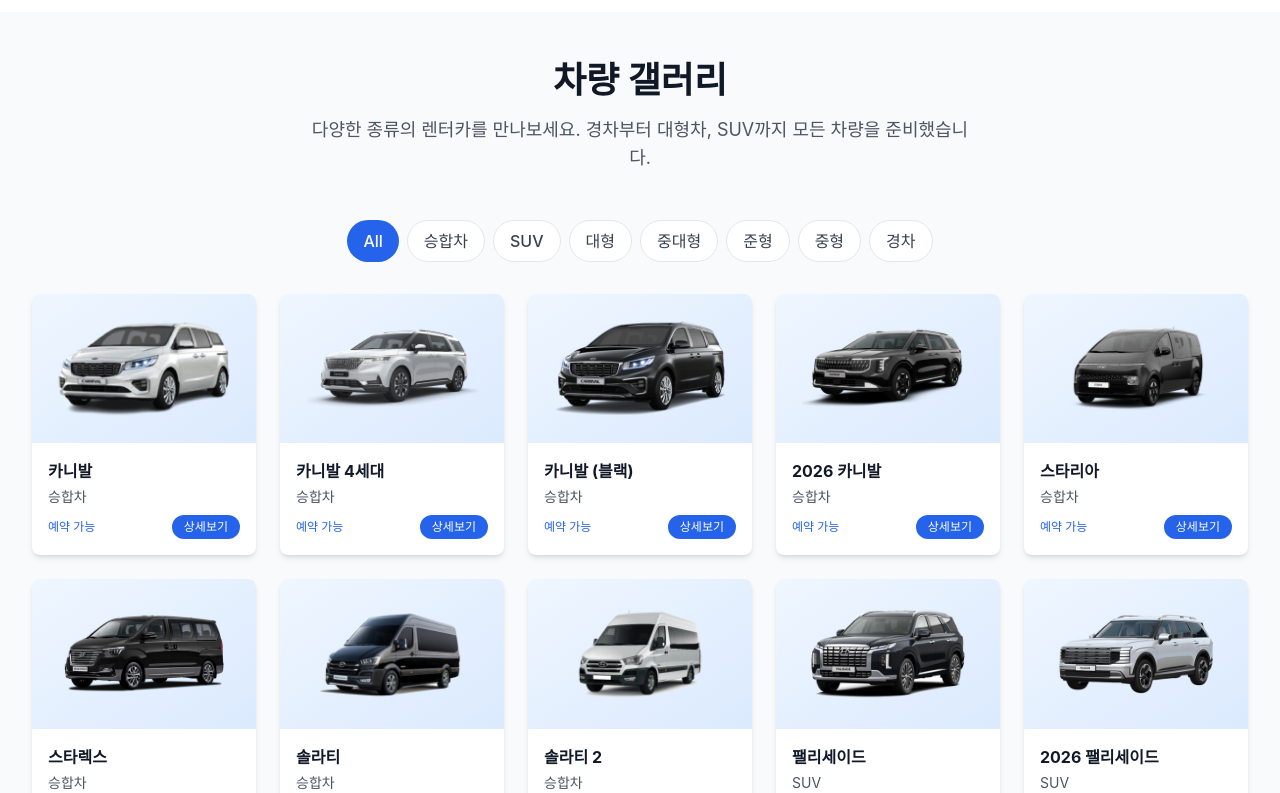
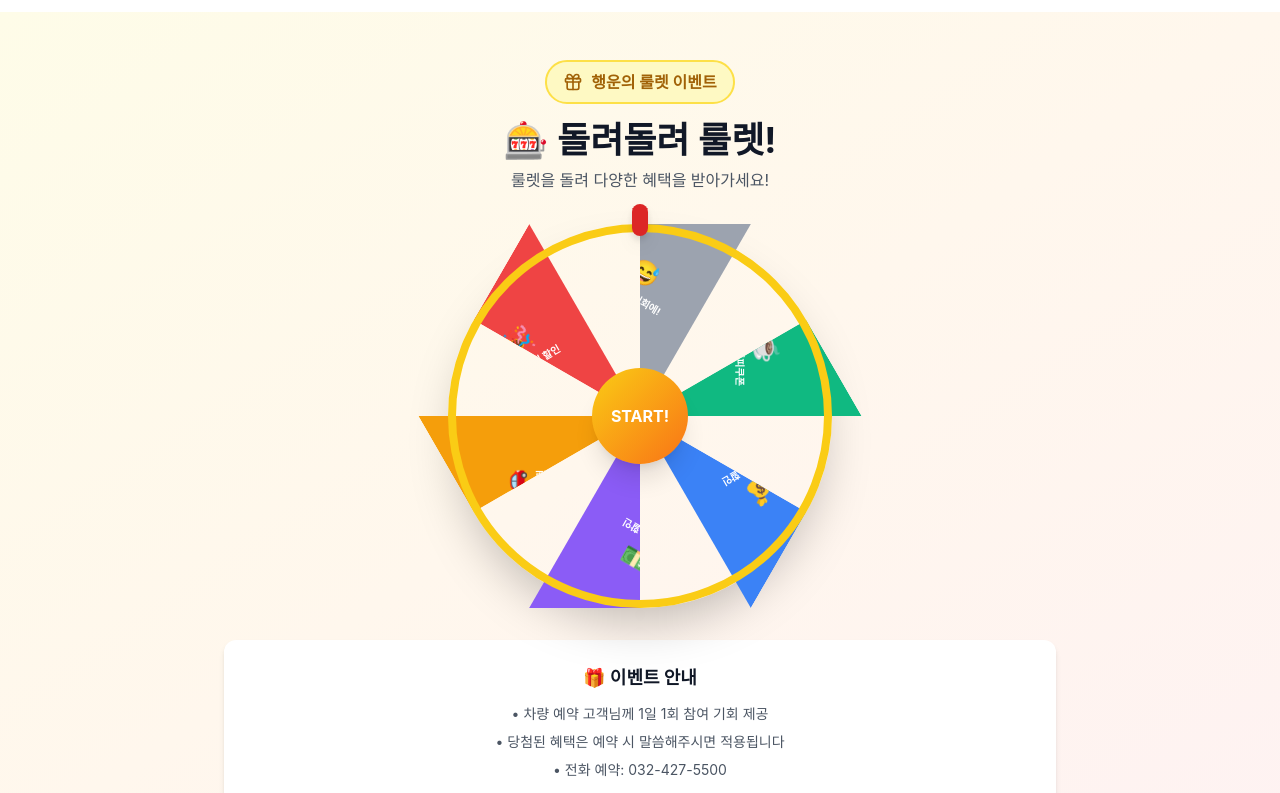
Before and after one commit to sky4564/code_home, a Next.js app: page / in a window 1280 px wide. Shown: the part 1440-2233 px from the top of the page. Built offline with nearby package versions, Linux system fonts and the light colour scheme.

Commit message:
🎰 행운의 룰렛 이벤트 추가: 커피쿠폰, 할인, 세차권 등 경품

```diff
--- a/src/app/page.tsx
+++ b/src/app/page.tsx
@@ -1,6 +1,7 @@
 import Header from '@/components/Header'
 import Hero from '@/components/Hero'
 import EventBanner from '@/components/EventBanner'
+import LuckyRoulette from '@/components/LuckyRoulette'
 import VehicleGallery from '@/components/VehicleGallery'
 import EventPromotion from '@/components/EventPromotion'
 import Features from '@/components/Features'
@@ -13,6 +14,7 @@
       <Header />
       <Hero />
       <EventBanner />
+      <LuckyRoulette />
       <VehicleGallery />
       <EventPromotion />
       {/* <Features /> */}
--- /dev/null
+++ b/src/components/LuckyRoulette.tsx
@@ -0,0 +1,221 @@
+'use client'
+
+import React, { useState } from 'react';
+import { Gift, X } from 'lucide-react';
+
+interface Prize {
+  id: number;
+  name: string;
+  color: string;
+  probability: number; // 0-100
+  emoji: string;
+}
+
+const LuckyRoulette: React.FC = () => {
+  const [isSpinning, setIsSpinning] = useState(false);
+  const [rotation, setRotation] = useState(0);
+  const [showResult, setShowResult] = useState(false);
+  const [wonPrize, setWonPrize] = useState<Prize | null>(null);
+
+  // 경품 목록 (확률 합계 = 100)
+  const prizes: Prize[] = [
+    { id: 1, name: '꽝! 다음 기회에!', color: '#9CA3AF', probability: 40, emoji: '😅' },
+    { id: 2, name: '스타벅스 커피쿠폰', color: '#10B981', probability: 25, emoji: '☕' },
+    { id: 3, name: '3,000원 할인', color: '#3B82F6', probability: 15, emoji: '💰' },
+    { id: 4, name: '5,000원 할인', color: '#8B5CF6', probability: 10, emoji: '💵' },
+    { id: 5, name: '세차권', color: '#F59E0B', probability: 7, emoji: '🚗' },
+    { id: 6, name: '10,000원 할인', color: '#EF4444', probability: 3, emoji: '🎉' },
+  ];
+
+  // 확률에 따라 당첨 결정
+  const selectPrize = (): Prize => {
+    const random = Math.random() * 100;
+    let cumulative = 0;
+
+    for (const prize of prizes) {
+      cumulative += prize.probability;
+      if (random <= cumulative) {
+        return prize;
+      }
+    }
+    return prizes[0]; // 기본값
+  };
+
+  const spinRoulette = () => {
+    if (isSpinning) return;
+
+    setIsSpinning(true);
+    setShowResult(false);
+
+    // 당첨 경품 선택
+    const prize = selectPrize();
+    setWonPrize(prize);
+
+    // 룰렛 돌리기 (최소 3바퀴 + 당첨 위치)
+    const prizeIndex = prizes.findIndex(p => p.id === prize.id);
+    const degreePerPrize = 360 / prizes.length;
+    const randomSpins = 3 + Math.floor(Math.random() * 3); // 3~5바퀴
+    const targetRotation = randomSpins * 360 + (prizeIndex * degreePerPrize) + (degreePerPrize / 2);
+
+    setRotation(prev => prev + targetRotation);
+
+    // 3초 후 결과 표시
+    setTimeout(() => {
+      setIsSpinning(false);
+      setShowResult(true);
+    }, 3000);
+  };
+
+  return (
+    <div className="relative py-12 bg-gradient-to-br from-yellow-50 via-orange-50 to-red-50">
+      <div className="px-4 mx-auto max-w-4xl sm:px-6 lg:px-8">
+
+        {/* Header */}
+        <div className="mb-8 text-center">
+          <div className="inline-flex gap-2 items-center px-4 py-2 mb-4 text-yellow-700 bg-yellow-100 rounded-full border-2 border-yellow-300">
+            <Gift className="w-5 h-5" />
+            <span className="font-bold">행운의 룰렛 이벤트</span>
+          </div>
+          <h2 className="mb-2 text-3xl font-bold text-gray-900 md:text-4xl">
+            🎰 돌려돌려 룰렛!
+          </h2>
+          <p className="text-gray-600">
+            룰렛을 돌려 다양한 혜택을 받아가세요!
+          </p>
+        </div>
+
+        {/* Roulette Wheel */}
+        <div className="relative mx-auto mb-8 w-80 h-80 sm:w-96 sm:h-96">
+
+          {/* 포인터 (위쪽 화살표) */}
+          <div className="absolute -top-4 left-1/2 z-20 w-0 h-0 border-8 border-transparent transform -translate-x-1/2 border-t-red-600 drop-shadow-lg">
+            <div className="absolute -top-3 left-1/2 w-4 h-8 bg-red-600 rounded-full transform -translate-x-1/2"></div>
+          </div>
+
+          {/* 룰렛 원판 */}
+          <div
+            className="relative w-full h-full rounded-full shadow-2xl"
+            style={{
+              transform: `rotate(${rotation}deg)`,
+              transition: isSpinning ? 'transform 3s cubic-bezier(0.17, 0.67, 0.12, 0.99)' : 'none',
+            }}
+          >
+            {/* 경품 섹션들 */}
+            {prizes.map((prize, index) => {
+              const degreePerPrize = 360 / prizes.length;
+              const startAngle = index * degreePerPrize;
+
+              return (
+                <div
+                  key={prize.id}
+                  className="absolute inset-0"
+                  style={{
+                    transform: `rotate(${startAngle}deg)`,
+                    clipPath: `polygon(50% 50%, 50% 0%, ${50 + Math.tan((degreePerPrize * Math.PI) / 360) * 50}% 0%)`,
+                  }}
+                >
+                  <div
+                    className="w-full h-full"
+                    style={{ backgroundColor: prize.color }}
+                  >
+                    <div
+                      className="absolute top-8 left-1/2 text-center text-white transform -translate-x-1/2"
+                      style={{
+                        transform: `translateX(-50%) rotate(${degreePerPrize / 2}deg)`,
+                        width: '80px',
+                      }}
+                    >
+                      <div className="text-2xl mb-1">{prize.emoji}</div>
+                      <div className="text-[10px] font-bold leading-tight">{prize.name}</div>
+                    </div>
+                  </div>
+                </div>
+              );
+            })}
+
+            {/* 중앙 버튼 */}
+            <div className="absolute inset-0 flex justify-center items-center">
+              <button
+                onClick={spinRoulette}
+                disabled={isSpinning}
+                className={`
+                  w-24 h-24 rounded-full font-bold text-white shadow-xl transform transition-all
+                  ${isSpinning
+                    ? 'bg-gray-400 cursor-not-allowed scale-95'
+                    : 'bg-gradient-to-br from-yellow-400 to-orange-500 hover:scale-110 hover:shadow-2xl'
+                  }
+                `}
+              >
+                {isSpinning ? '돌아가는중...' : 'START!'}
+              </button>
+            </div>
+          </div>
+
+          {/* 외곽 테두리 */}
+          <div className="absolute inset-0 border-8 border-yellow-400 rounded-full pointer-events-none"></div>
+        </div>
+
+        {/* 결과 팝업 */}
+        {showResult && wonPrize && (
+          <div className="flex fixed inset-0 z-50 justify-center items-center p-4 bg-black/60 backdrop-blur-sm">
+            <div className="relative p-8 w-full max-w-md bg-white rounded-2xl shadow-2xl animate-bounce">
+
+              {/* 닫기 버튼 */}
+              <button
+                onClick={() => setShowResult(false)}
+                className="absolute top-4 right-4 p-2 text-gray-400 rounded-full transition-colors hover:bg-gray-100 hover:text-gray-600"
+              >
+                <X className="w-6 h-6" />
+              </button>
+
+              {/* 당첨 내용 */}
+              <div className="text-center">
+                <div className="mb-4 text-6xl">{wonPrize.emoji}</div>
+                <h3 className="mb-2 text-2xl font-bold text-gray-900">
+                  {wonPrize.id === 1 ? '아쉽네요!' : '축하합니다! 🎉'}
+                </h3>
+                <p className="mb-6 text-3xl font-bold" style={{ color: wonPrize.color }}>
+                  {wonPrize.name}
+                </p>
+
+                {wonPrize.id !== 1 && (
+                  <div className="p-4 mb-6 bg-blue-50 rounded-lg">
+                    <p className="text-sm text-gray-700">
+                      📞 전화 예약 시 "룰렛 이벤트 당첨"이라고 말씀해주세요!
+                    </p>
+                    <p className="mt-2 text-lg font-bold text-blue-600">
+                      032-427-5500
+                    </p>
+                  </div>
+                )}
+
+                <button
+                  onClick={() => {
+                    setShowResult(false);
+                    // 다시 돌리기 (1일 1회 제한은 localStorage로 구현 가능)
+                  }}
+                  className="px-6 py-3 font-bold text-white bg-blue-600 rounded-xl transition-all hover:bg-blue-700"
+                >
+                  확인
+                </button>
+              </div>
+            </div>
+          </div>
+        )}
+
+        {/* 이벤트 안내 */}
+        <div className="p-6 text-center bg-white rounded-xl shadow-md">
+          <h4 className="mb-3 text-lg font-bold text-gray-900">🎁 이벤트 안내</h4>
+          <ul className="space-y-2 text-sm text-gray-600">
+            <li>• 차량 예약 고객님께 1일 1회 참여 기회 제공</li>
+            <li>• 당첨된 혜택은 예약 시 말씀해주시면 적용됩니다</li>
+            <li>• 전화 예약: 032-427-5500</li>
+          </ul>
+        </div>
+
+      </div>
+    </div>
+  );
+};
+
+export default LuckyRoulette;
--- a/src/components/VehicleGallery.tsx
+++ b/src/components/VehicleGallery.tsx
@@ -753,7 +753,7 @@
                 className="overflow-hidden bg-white rounded-lg shadow-md transition-all duration-300 cursor-pointer hover:shadow-xl group"
               >
                 <div className="relative aspect-[3/2] bg-gradient-to-br from-blue-50 to-blue-100">
-                  <div className={`absolute inset-0 flex items-center justify-center ${getPadding()}`}>
+                  <div className={`flex absolute inset-0 justify-center items-center ${getPadding()}`}>
                     <div className="relative w-full h-full">
                       <Image
                         src={vehicle.image}
```
